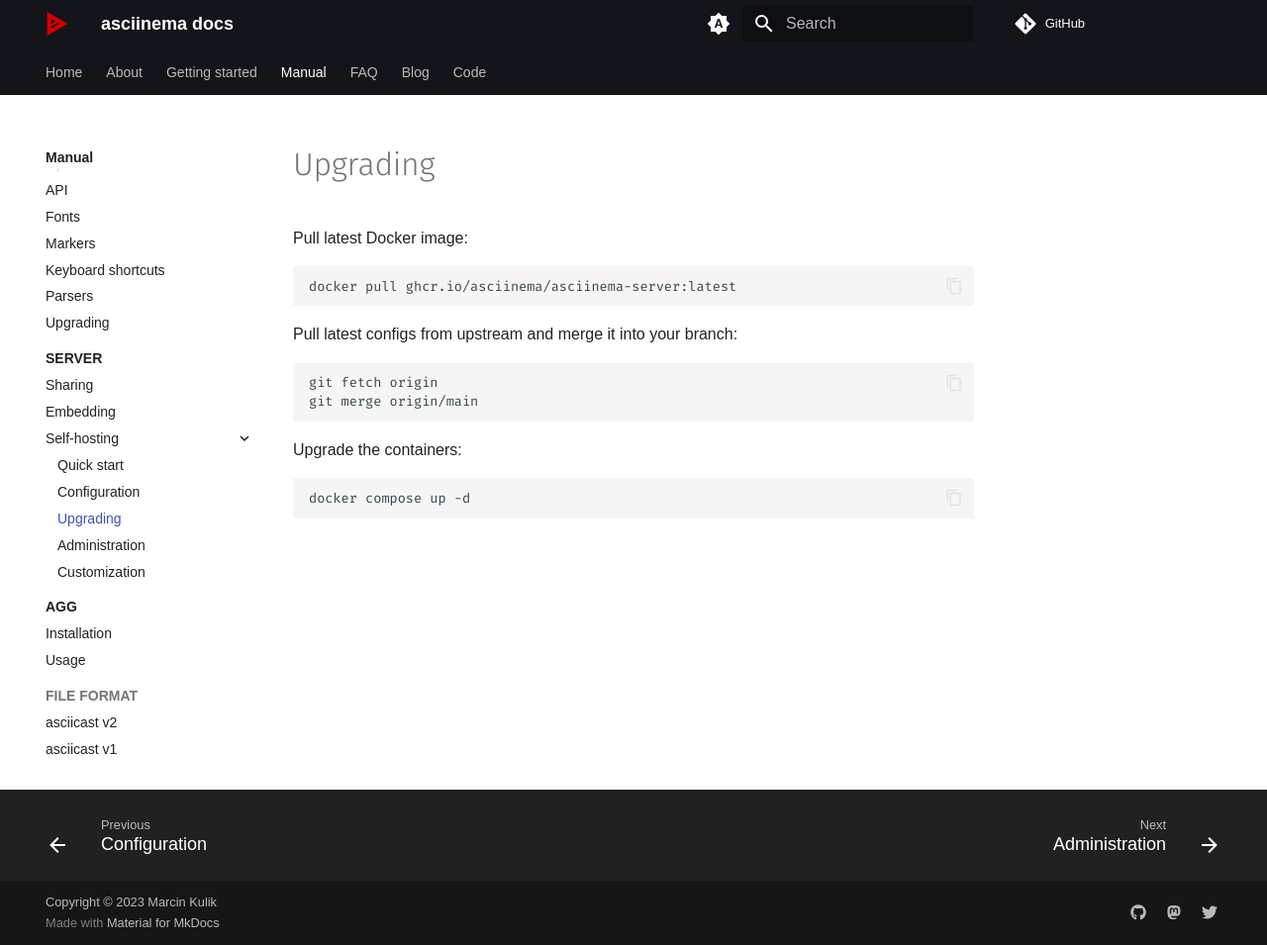
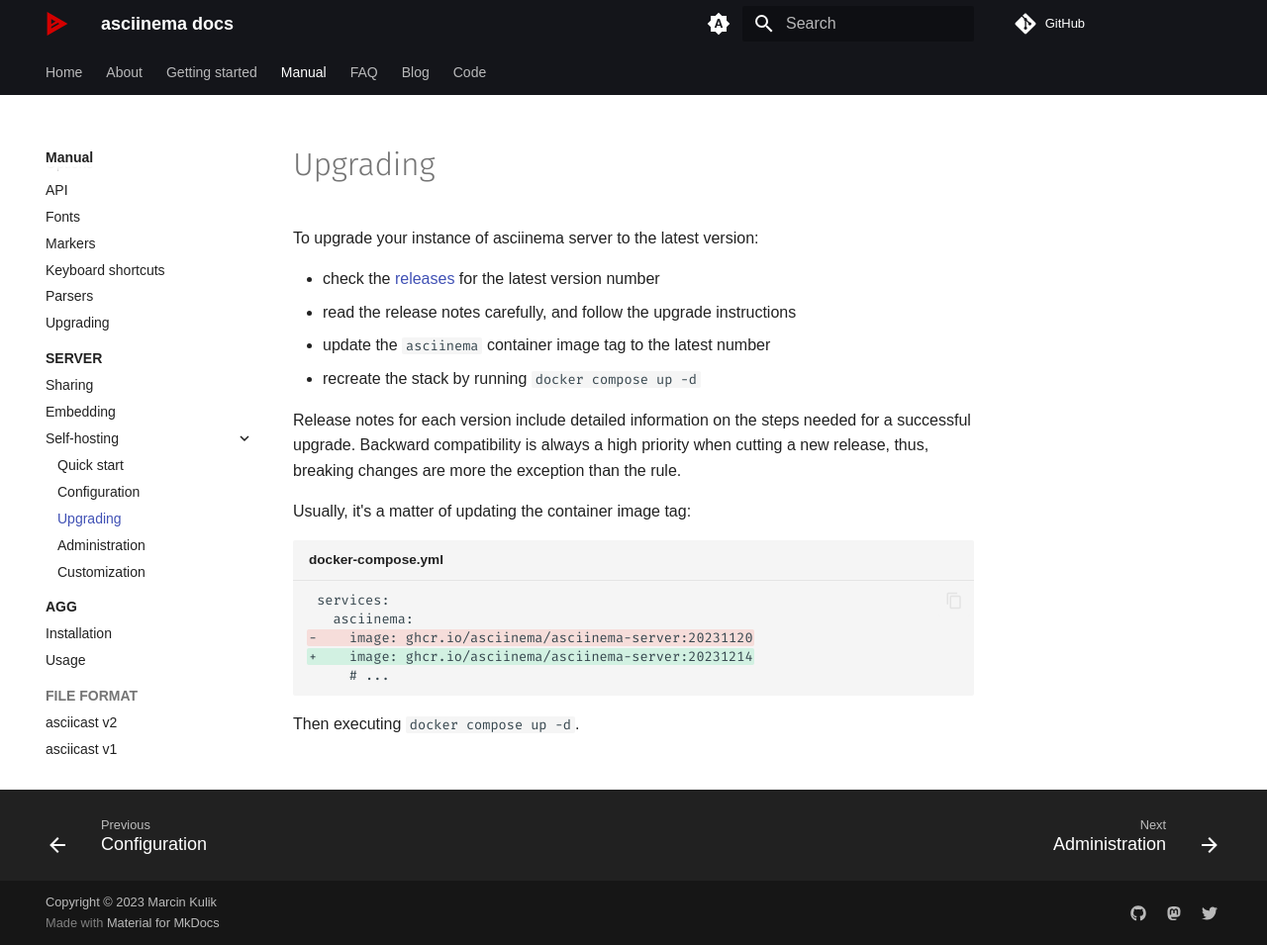
Before and after one commit to ofek/asciinema.github.io, an MkDocs documentation site: the page built from docs/manual/server/self-hosting/upgrading.md, in a window 1280 px wide and 955 px high. Shown: the whole window at 99% size. Built offline with MkDocs 1.6.1 and Material for MkDocs 9.7.7, drawn with Linux system fonts in a browser that asks for light colours; some web fonts are replaced; comment, search, counter and statistics services are not loaded.

Commit message:
Update the server upgrade guide

````diff
--- a/docs/manual/server/self-hosting/upgrading.md
+++ b/docs/manual/server/self-hosting/upgrading.md
@@ -1,14 +1,26 @@
 # Upgrading
 
-Pull latest Docker image:
+To upgrade your instance of asciinema server to the latest version:
 
-    docker pull ghcr.io/asciinema/asciinema-server:latest
+- check the [releases](https://github.com/asciinema/asciinema-server/releases)
+  for the latest version number
+- read the release notes carefully, and follow the upgrade instructions
+- update the `asciinema` container image tag to the latest number
+- recreate the stack by running `docker compose up -d`
 
-Pull latest configs from upstream and merge it into your branch:
+Release notes for each version include detailed information on the steps needed
+for a successful upgrade. Backward compatibility is always a high priority when
+cutting a new release, thus, breaking changes are more the exception than the
+rule.
 
-    git fetch origin
-    git merge origin/main
+Usually, it's a matter of updating the container image tag:
 
-Upgrade the containers:
+```diff title="docker-compose.yml"
+ services:
+   asciinema:
+-    image: ghcr.io/asciinema/asciinema-server:20231120
++    image: ghcr.io/asciinema/asciinema-server:20231214
+     # ...
+```
 
-    docker compose up -d
+Then executing `docker compose up -d`.
````
